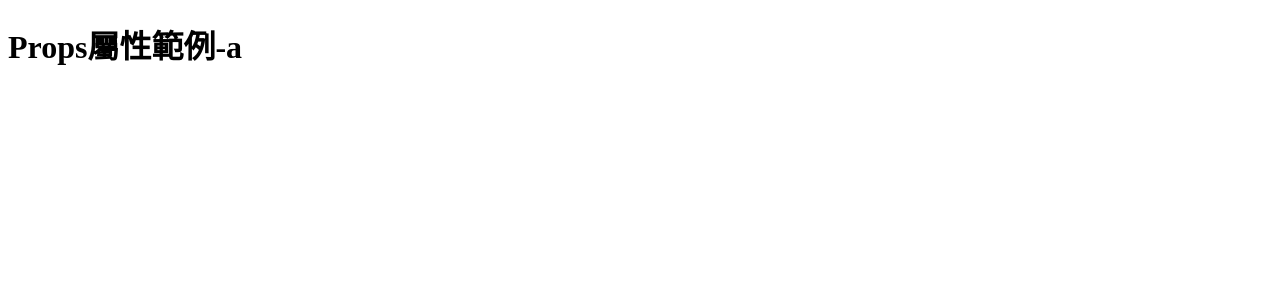
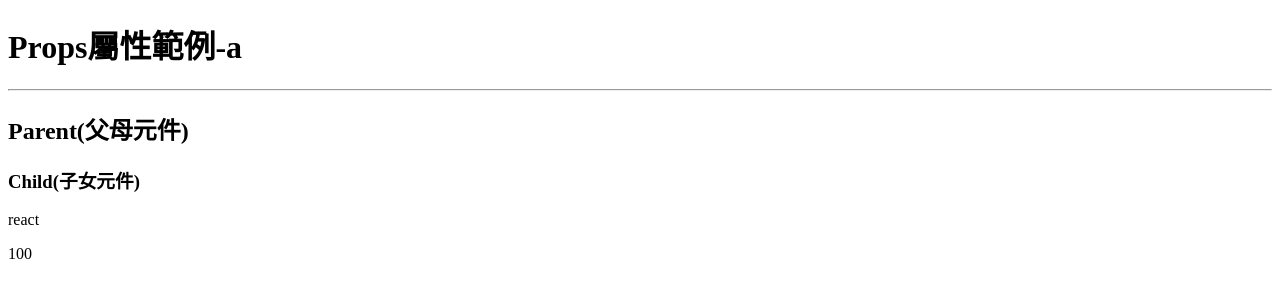
Before and after one commit to eyesofkids/react-mli-com, a Next.js app in the folder course/: page /ch-05-props/pc-a in a window 1280 px wide. Shown: the top 300 px of the page. Built offline with nearby package versions, Linux system fonts and the light colour scheme.

Commit message:
Props屬性範例-a_props解說

```diff
--- a/course/app/ch-05-props/pc-a/_components/child.js
+++ b/course/app/ch-05-props/pc-a/_components/child.js
@@ -1,11 +1,14 @@
 'use client'
+// 子女元件可以透過函式的傳入參數值，得到父母元件傳來的屬性值
+// props必定為一個物件
+export default function Child(props) {
+  console.log(props)
 
-import React, { useState, useEffect } from 'react'
-
-export default function Child(props) {
   return (
     <>
       <h3>Child(子女元件)</h3>
+      <p>{props.title}</p>
+      <p>{props.price}</p>
     </>
   )
 }
--- a/course/app/ch-05-props/pc-a/_components/parent.js
+++ b/course/app/ch-05-props/pc-a/_components/parent.js
@@ -1,11 +1,22 @@
 'use client'
 
-import React, { useState, useEffect } from 'react'
+import Child from './child'
 
-export default function Parent(props) {
+export default function Parent() {
   return (
     <>
       <h2>Parent(父母元件)</h2>
+      {/* 父母(p) 渲染 子女(c) */}
+      {/* 透過類似HTML屬性值的方式，指定各種合法的js值傳遞給子女元件 */}
+      <Child
+        title="react"
+        price={100}
+        isConnected={false}
+        aa={[1, 2, 3]}
+        oa={{ a: 1, b: 2 }}
+        sum={(x, y) => x + y}
+        jsx={<p>hello</p>}
+      />
     </>
   )
 }
--- a/course/app/ch-05-props/pc-a/page.js
+++ b/course/app/ch-05-props/pc-a/page.js
@@ -1,11 +1,14 @@
 'use client'
 
-import React, { useState, useEffect } from 'react'
+import Parent from './_components/parent'
 
-export default function PcAPage(props) {
+export default function PcAPage() {
   return (
     <>
       <h1>Props屬性範例-a</h1>
+      <hr />
+      {/* 渲染Parent元件 */}
+      <Parent />
     </>
   )
 }
```
